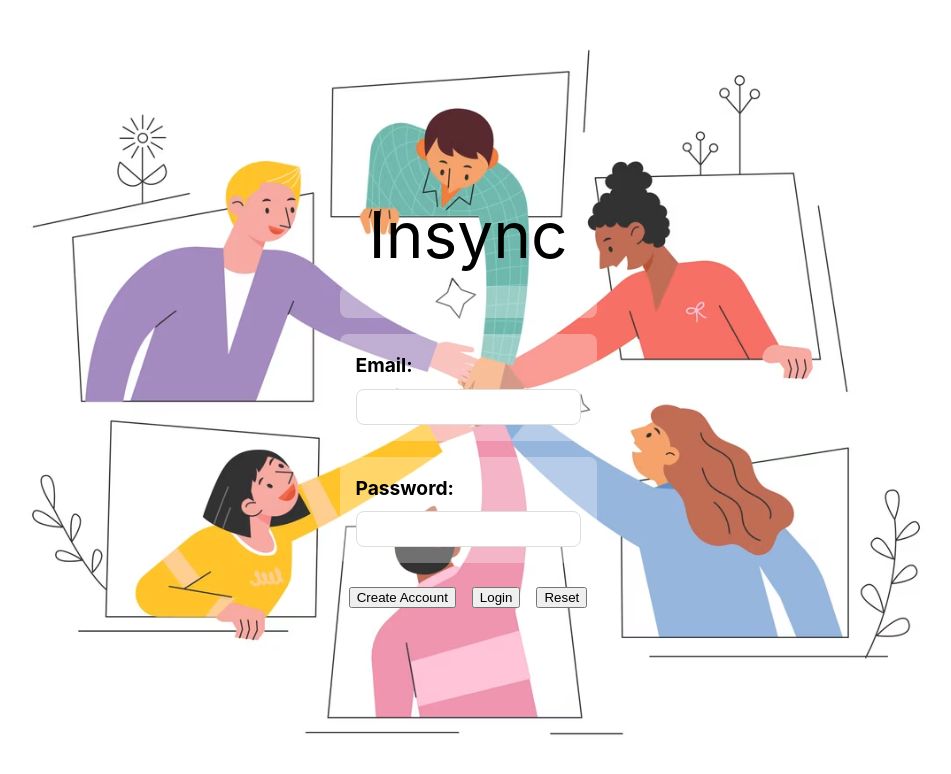
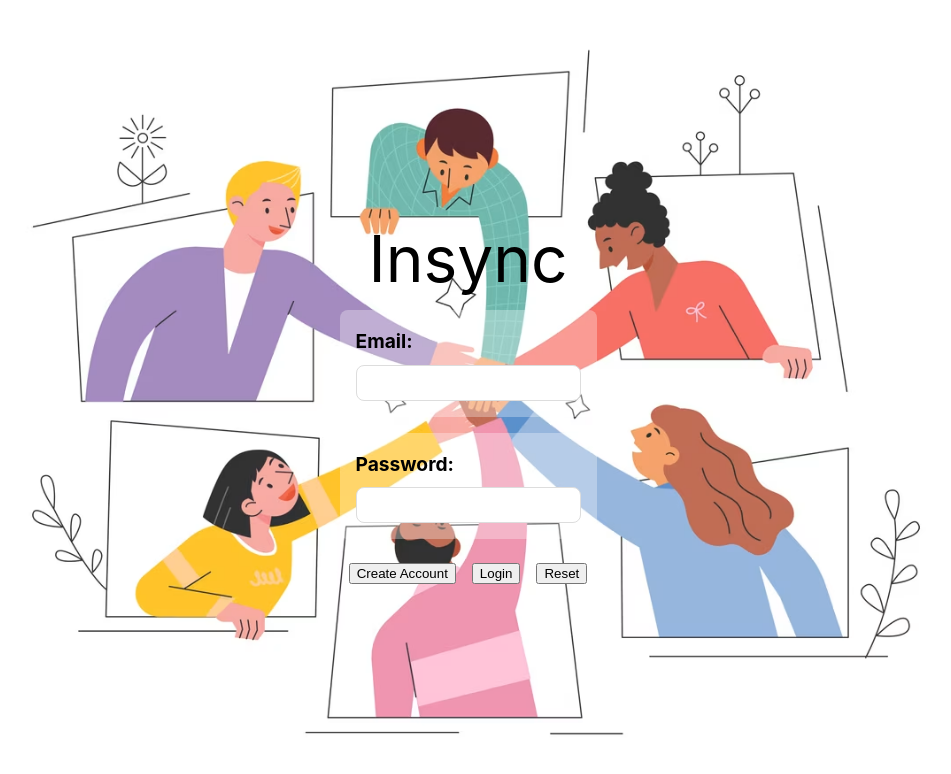
Before and after one commit to jordan-emma/inSyncFrontEnd, a Vue app in the folder app/: page /login in a window 1280 px wide. Shown: the top 774 px of the page, without its empty margins (172-1123 px from the left). Built offline with nearby package versions, Linux system fonts and the light colour scheme.

Commit message:
v show moved to div above

```diff
--- a/app/src/views/LoginView.vue
+++ b/app/src/views/LoginView.vue
@@ -4,9 +4,9 @@
       <h1>Insync</h1>
     </div>
     <form name="loginForm" @reset="resetFields">
-      <div class="form-group">
-        <label for="name" v-show="showNameField">Name:</label>
-        <input id="name" type="text" v-model="name" v-show="showNameField"/>
+      <div class="form-group" v-show="showNameField">
+        <label for="name">Name:</label>
+        <input id="name" type="text" v-model="name" />
       </div>
       <div class="form-group">
         <label for="email">Email:</label>
```
